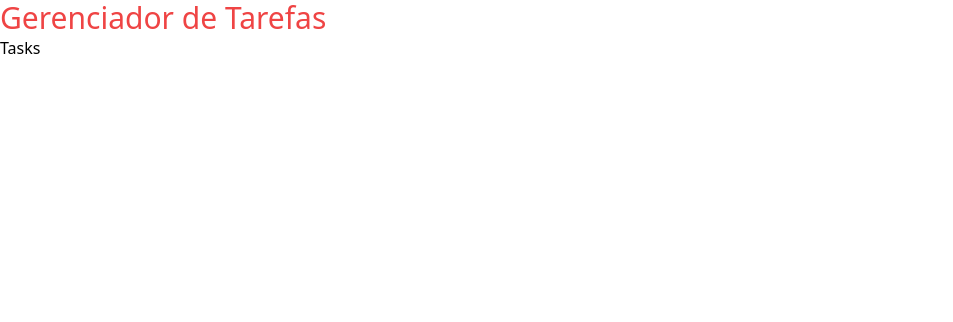
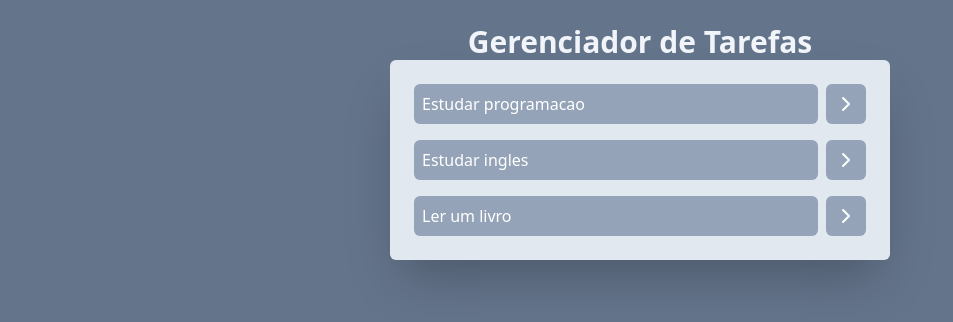
Before and after one commit to Diasszx/Gerenciador, a React (Vite) app: page / in a window 1280 px wide. Shown: the top 322 px of the page, without its empty margins (0-953 px from the left). Built offline with nearby package versions, Linux system fonts and the light colour scheme.

Commit message:
feat: Tasks layout

```diff
--- a/package.json
+++ b/package.json
@@ -10,6 +10,7 @@
     "preview": "vite preview"
   },
   "dependencies": {
+    "lucide-react": "^0.435.0",
     "react": "^18.3.1",
     "react-dom": "^18.3.1"
   },
--- a/src/App.jsx
+++ b/src/App.jsx
@@ -1,12 +1,39 @@
+import { useState } from "react";
 import AddTask from "./components/AddTask";
 import Tasks from "./components/Tasks";
 
 function App() {
+  const [tasks, setTasks] = useState([
+    {
+      id: 1,
+      title: "Estudar programacao",
+      description:
+        "Estudar programação para se tornar um desenovlver full stack",
+      isCompleted: false,
+    },
+    {
+      id: 2,
+      title: "Estudar ingles",
+      description: "Estudar inglês para se tornar bilingue",
+      isCompleted: false,
+    },
+    {
+      id: 3,
+      title: "Ler um livro",
+      description: "Ler clean code",
+      isCompleted: false,
+    },
+  ]);
+
   return (
-    <div>
-      <h1 className="text-red-500 text-3xl">Gerenciador de Tarefas</h1>
-      <Tasks />
-      <AddTask />
+    <div className="w-screen h-screen bg-slate-500 flex justify-center p-6">
+      <div className="w-[500px]">
+        <h1 className="text-3xl text-slate-100 font-bold text-center">
+          Gerenciador de Tarefas
+        </h1>
+        <Tasks tasks={tasks} />
+        <AddTask />
+      </div>
     </div>
   );
 }
--- a/src/components/Tasks.jsx
+++ b/src/components/Tasks.jsx
@@ -1,5 +1,20 @@
-function Tasks() {
-  return <h1>Tasks</h1>;
+import { ChevronRightIcon } from "lucide-react";
+
+function Tasks(props) {
+  return (
+    <ul className="space-y-4 p-6 bg-slate-200 rounded-md shadow-2xl">
+      {props.tasks.map((task) => (
+        <li key={task.id} className="flex gap-2">
+          <button className="bg-slate-400 w-full text-left text-white p-2 rounded-md">
+            {task.title}
+          </button>
+          <button className="bg-slate-400 p-2 rounded-md text-white">
+            <ChevronRightIcon />
+          </button>
+        </li>
+      ))}
+    </ul>
+  );
 }
 
 export default Tasks;
```
Also changed, not shown: eslint.config.js (+18 -17 lines), 1 other file (tests, documents, lock files or other folders).
